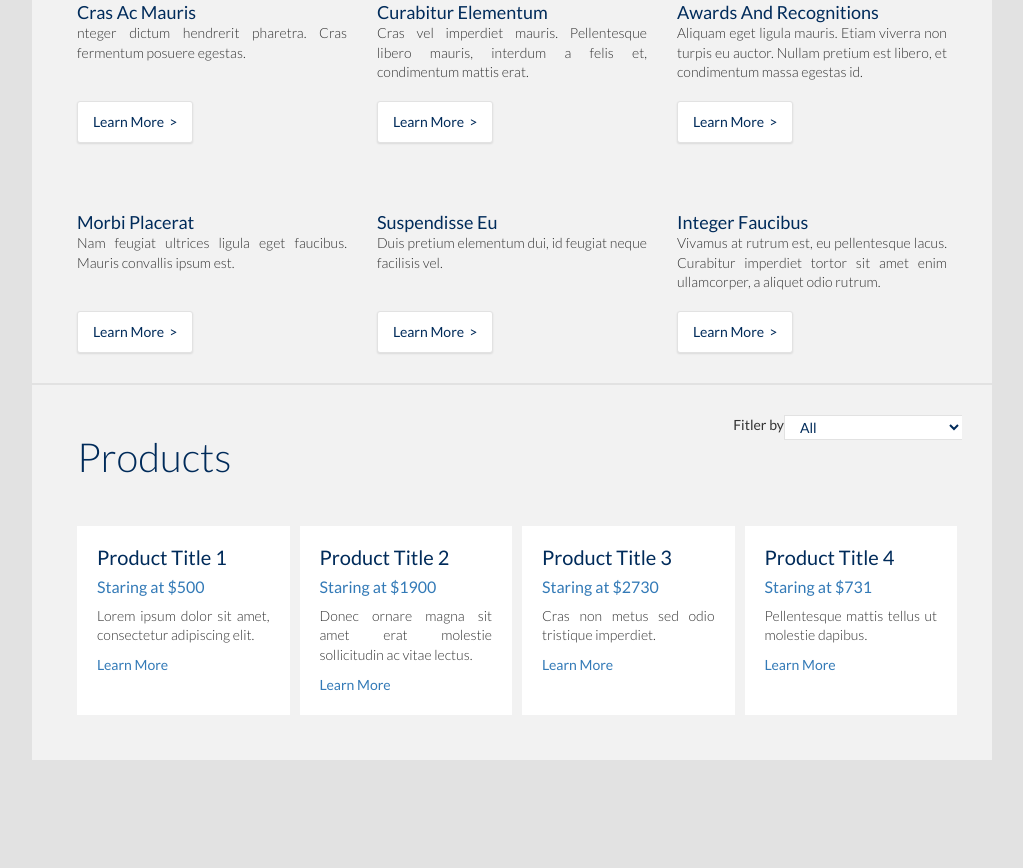
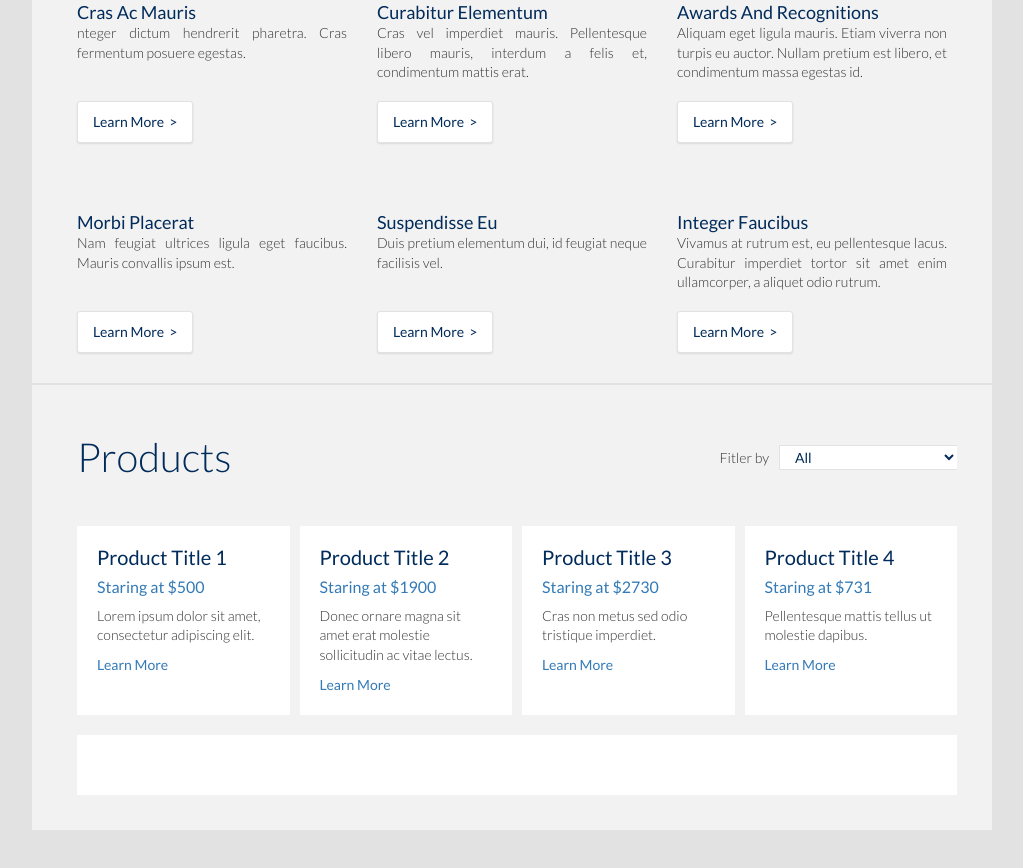
Before and after one commit to minachuong/interview_challenge, a plain HTML site: page index.html in a window 1280 px wide. Shown: the part 819-1687 px from the top of the page, without its empty margins (128-1151 px from the left). Before the commit the page ends 1629 px from the top, so only its background shows below. Drawn offline with nearby package versions, Linux system fonts and the light colour scheme.

Commit message:
product styling

```diff
--- a/index.html
+++ b/index.html
@@ -126,7 +126,7 @@
             <div>
               <h2 class="inline">Products</h2>
               <aside class="fright inline">
-                Fitler by
+                <p>Fitler by</p>
                 <select class="dropdown">
                   <option>All</option>
                   <option>Less Than $500</option>
@@ -163,6 +163,9 @@
                 <a>Learn More</a>
               </li>
             </ul>
+            <section id="product-info">
+              <!-- Full Info when Learn More on product listings is clicked-->
+            </section>
           </section> <!--end of Products-->
       </div> <!--end of #wrapper-->
         <script type="text/javascript">
--- a/styles.css
+++ b/styles.css
@@ -54,6 +54,10 @@ section#info > div.row:nth-child(3) {
 
 section > div > div {
   height: 140px;
+}
+aside {
+	margin-top: 30px;
+	padding-right: 5px;
 }
 
 /* ----------------------------------------------------------------
@@ -120,10 +124,23 @@ p {
   padding-left: 0px;
 }
 
-section > div > div > p, ul > li > p {
+/*TODO: refactor!*/
+section > div > div > p, ul > li > p, aside > p {
   font-size: 14px;
   font-weight: 200;
   /*padding-bottom: 20px;*/
+}
+ul > li > p {
+	text-align: left;
+}
+ul > li > a {
+	/*position: absolute;*/
+  /*bottom: 0;*/
+	/*overflow: hidden;*/
+}
+aside > p {
+	padding: 3px 10px 0px 0px;
+
 }
 section > div > div > h3, .product-listing > li > h3 {
   font-size: 18px;
@@ -172,6 +189,7 @@ li {
 	padding: 20px;
 	margin: 5px;
 	width: 25%;
+	text-align: left;
 	/*display: inline-flex;*/
 }
 
@@ -239,6 +257,15 @@ select.form-control {
 }
 
 /* ----------------------------------------------------------------
+  Product Info Styling
+-----------------------------------------------------------------*/
+
+section#product-info {
+	background-color: #FFF;
+  margin: 5px 5px 5px 15px;
+}
+
+/* ----------------------------------------------------------------
   Responsive Styling
 -----------------------------------------------------------------*/
 
```
Lines whose indentation alone changed are shown as unchanged.
